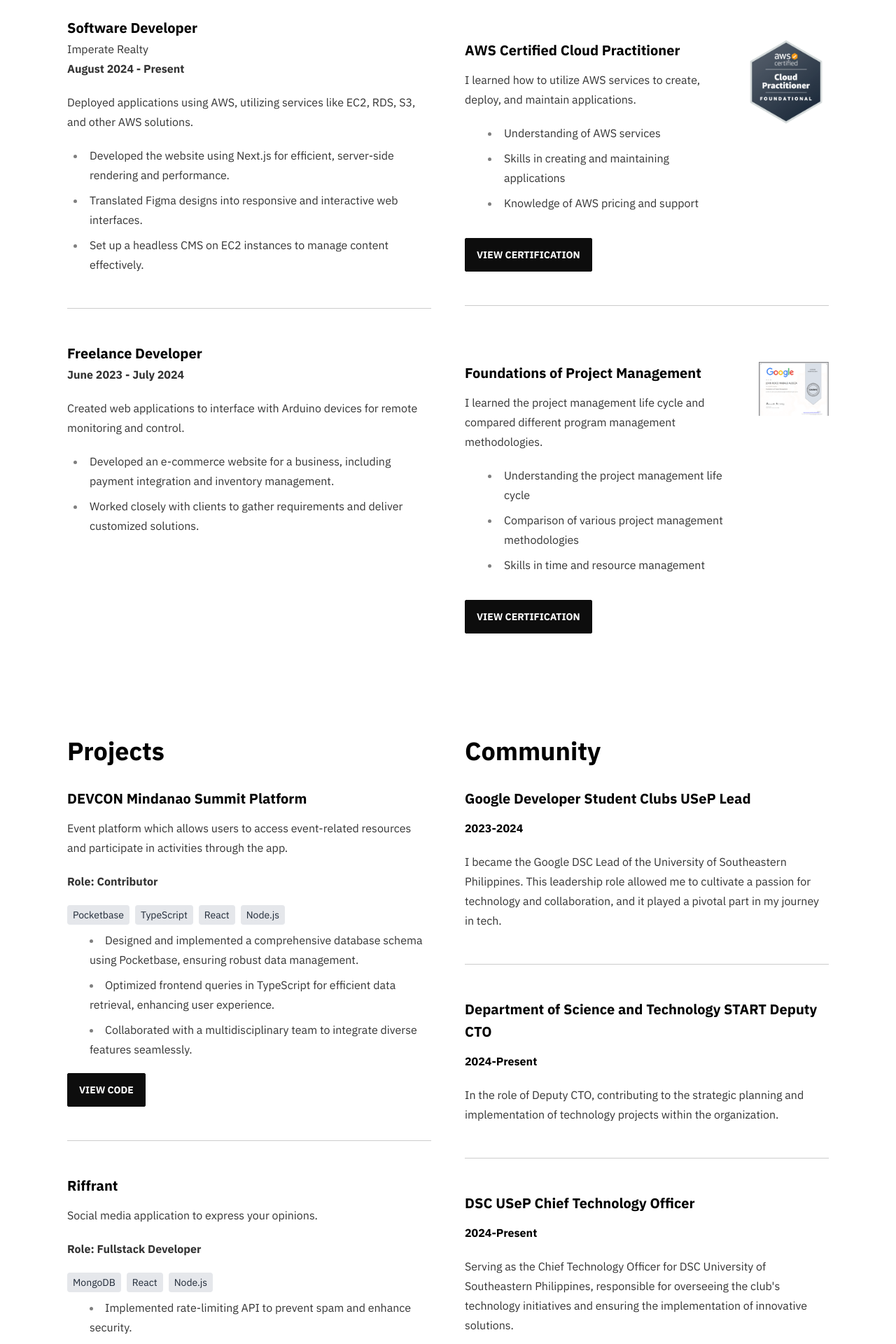
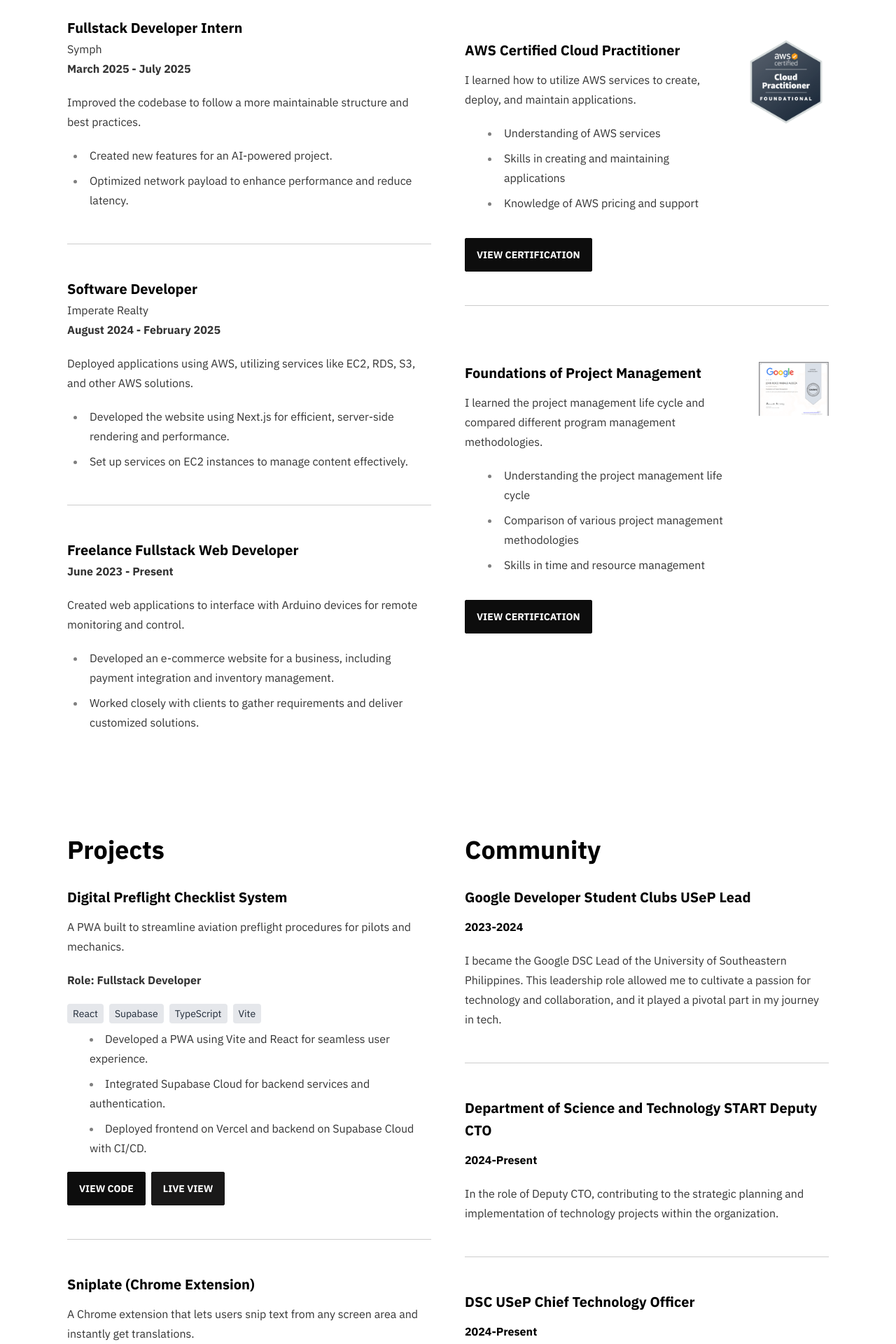
Before and after one commit to roiceee/portfolio, a Next.js app in the folder frontend/: page / in a window 1280 px wide. Shown: the part 840-2760 px from the top of the page at 70% size. Built offline with nearby package versions, Linux system fonts and the light colour scheme.

Commit message:
Update experience and projects data in ExperienceTab and ProjectsTab components

```diff
--- a/frontend/src/components/skills-and-exp/experience-tab.tsx
+++ b/frontend/src/components/skills-and-exp/experience-tab.tsx
@@ -1,23 +1,34 @@
 import Link from "next/link";
 
-export default function ExperienceTab(
-  { isPreview = false }: { isPreview?: boolean }
-) {
+export default function ExperienceTab({
+  isPreview = false,
+}: {
+  isPreview?: boolean;
+}) {
   const experienceData = [
+    {
+      title: "Fullstack Developer Intern",
+      company: "Symph",
+      duration: "March 2025 - July 2025",
+      description: [
+        "Improved the codebase to follow a more maintainable structure and best practices.",
+        "Created new features for an AI-powered project.",
+        "Optimized network payload to enhance performance and reduce latency.",
+      ],
+    },
     {
       title: "Software Developer",
       company: "Imperate Realty",
-      duration: "August 2024 - Present",
+      duration: "August 2024 - February 2025",
       description: [
         "Deployed applications using AWS, utilizing services like EC2, RDS, S3, and other AWS solutions.",
         "Developed the website using Next.js for efficient, server-side rendering and performance.",
-        "Translated Figma designs into responsive and interactive web interfaces.",
-        "Set up a headless CMS on EC2 instances to manage content effectively.",
+        "Set up services on EC2 instances to manage content effectively.",
       ],
     },
     {
-      title: "Freelance Developer",
-      duration: "June 2023 - July 2024",
+      title: "Freelance Fullstack Web Developer",
+      duration: "June 2023 - Present",
       description: [
         "Created web applications to interface with Arduino devices for remote monitoring and control.",
         "Developed an e-commerce website for a business, including payment integration and inventory management.",
@@ -27,7 +38,9 @@
     // Add more experiences here if needed
   ];
 
-  const displayedExperiences = isPreview ? experienceData.slice(0, 3) : experienceData;
+  const displayedExperiences = isPreview
+    ? experienceData.slice(0, 3)
+    : experienceData;
 
   return (
     <div>
@@ -48,7 +61,10 @@
       ))}
       {isPreview && (
         <div className="text-center">
-          <Link href="/skills-and-experience#experience" className="underline font-bold">
+          <Link
+            href="/skills-and-experience#experience"
+            className="underline font-bold"
+          >
             See more
           </Link>
         </div>
--- a/frontend/src/components/skills-and-exp/projects-tab.tsx
+++ b/frontend/src/components/skills-and-exp/projects-tab.tsx
@@ -1,5 +1,33 @@
 export default function ProjectsTab() {
   const projectsData = [
+    {
+      title: "Digital Preflight Checklist System",
+      description:
+        "A PWA built to streamline aviation preflight procedures for pilots and mechanics.",
+      role: "Fullstack Developer",
+      techStack: ["React", "Supabase", "TypeScript", "Vite"],
+      achievements: [
+        "Developed a PWA using Vite and React for seamless user experience.",
+        "Integrated Supabase Cloud for backend services and authentication.",
+        "Deployed frontend on Vercel and backend on Supabase Cloud with CI/CD.",
+      ],
+      link: "https://github.com/roiceee/aerocheck",
+      liveLink: "https://aerocheck.vercel.app",
+    },
+    {
+      title: "Sniplate (Chrome Extension)",
+      description:
+        "A Chrome extension that lets users snip text from any screen area and instantly get translations.",
+      role: "Fullstack Developer",
+      techStack: ["NestJS", "OCR", "Google Translate API"],
+      achievements: [
+        "Enables users to snip text from any part of the screen and get instant translations.",
+        "Backend built with NestJS, utilizing the Google Translate API for accurate and fast translations.",
+        "Designed a seamless user experience integrated directly into Chrome.",
+      ],
+      liveLink:
+        "https://chromewebstore.google.com/detail/sniplate/ilopiodlfcmpfbhnljnhggfbepgimpin",
+    },
     {
       title: "DEVCON Mindanao Summit Platform",
       description:
@@ -26,20 +54,20 @@
       link: "https://github.com/roiceee/riffrant",
       liveLink: "https://riffrant.vercel.app",
     },
-      {
-        title: "Phrase API",
-        description:
-          "Platform to share and look up text-related data, with REST API endpoints for easy integration.",
-        role: "Fullstack Developer",
-        techStack: ["MongoDB", "Express", "Node.js"],
-        achievements: [
-          "Implemented secure user authentication and authorization.",
-          "Designed and implemented database schema for efficient data storage.",
-          "Created documentation for end users to navigate and use the application effectively.",
-        ],
-        link: "https://github.com/roiceee/phrase-api-server",
-        liveLink: "https://phraseapi.vercel.app",
-      },
+    // {
+    //   title: "Phrase API",
+    //   description:
+    //     "Platform to share and look up text-related data, with REST API endpoints for easy integration.",
+    //   role: "Fullstack Developer",
+    //   techStack: ["MongoDB", "Express", "Node.js"],
+    //   achievements: [
+    //     "Implemented secure user authentication and authorization.",
+    //     "Designed and implemented database schema for efficient data storage.",
+    //     "Created documentation for end users to navigate and use the application effectively.",
+    //   ],
+    //   link: "https://github.com/roiceee/phrase-api-server",
+    //   liveLink: "https://phraseapi.vercel.app",
+    // },
   ];
 
   return (
@@ -83,7 +111,6 @@
             {index < projectsData.length - 1 && <hr />}
           </div>
         </div>
-
       ))}
     </div>
   );
```
Also changed, not shown: 1 other file (tests, documents, lock files or other folders). Lines whose indentation alone changed are shown as unchanged.
